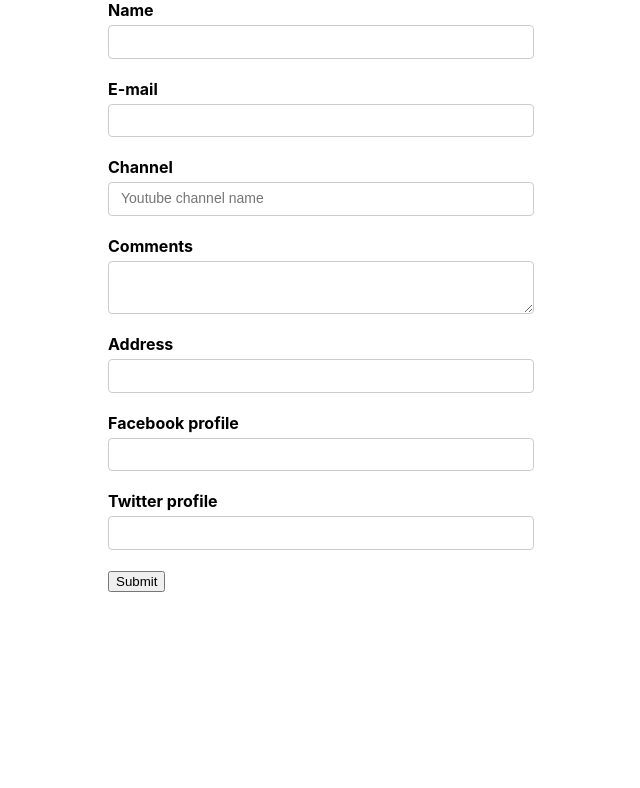
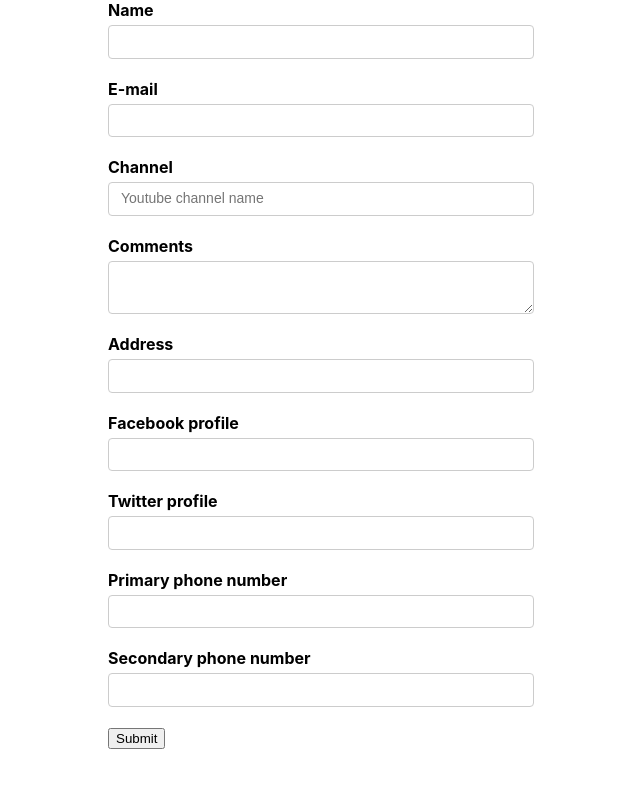
Before and after one commit to joyun25/react-formik-demo, a JavaScript app: page / in a window 1280 px wide. Shown: the top 788 px of the page, without its empty margins (319-959 px from the left). Built offline with nearby package versions, Linux system fonts and the light colour scheme; the HTML template or start-up script is replaced by a standard one.

Commit message:
add arrays

```diff
--- a/src/components/YoutubeForm.js
+++ b/src/components/YoutubeForm.js
@@ -11,7 +11,8 @@
   social: {
     facebook: '',
     twitter: ''
-  }
+  },
+  phoneNumbers: ['', '']
 }
 
 const onSubmit = values => {
@@ -115,6 +116,16 @@
           <Field type="text" id="twitter" name="social.twitter"/>
         </div>
 
+        <div className="form-control">
+          <label htmlFor="primaryPh">Primary phone number</label>
+          <Field type="text" id="primaryPh" name="phoneNumbers[0]"/>
+        </div>
+
+        <div className="form-control">
+          <label htmlFor="secondaryPh">Secondary phone number</label>
+          <Field type="text" id="secondaryPh" name="phoneNumbers[1]"/>
+        </div>
+
         <button type="submit">Submit</button>
       </Form>
     </Formik>
```
